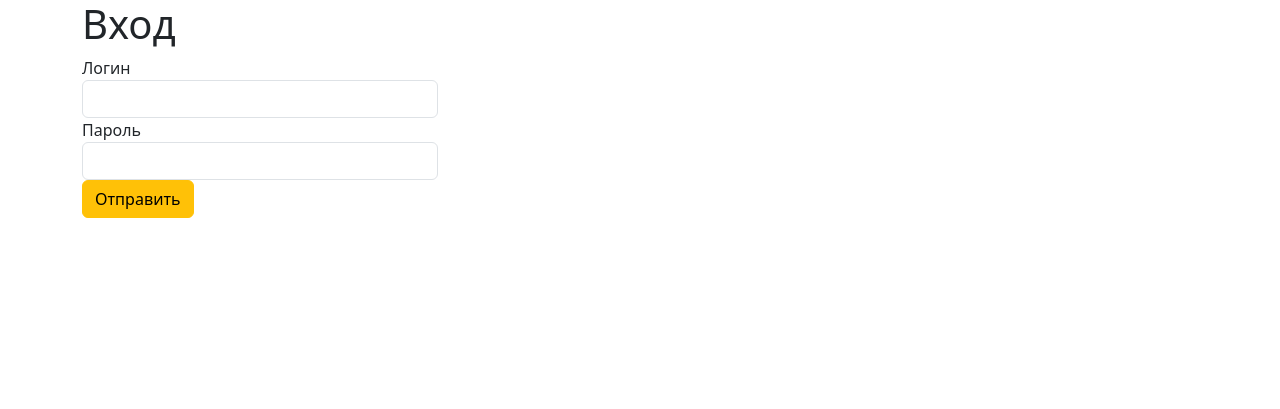
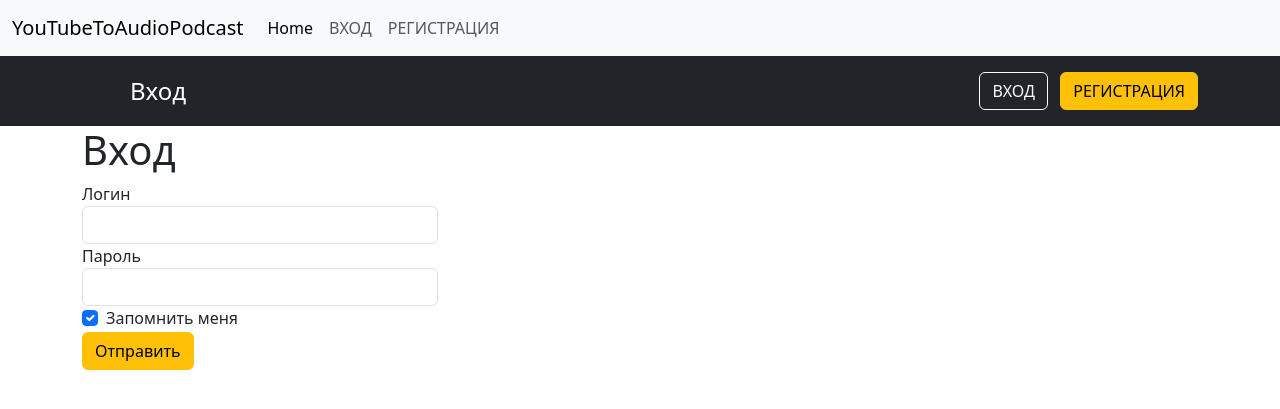
Before and after one commit to koolbasov/YouTubeToAudioPodcast, a Flask app: page /login in a window 1280 px wide. Shown: the top 409 px of the page. Run offline with Flask 2, Linux system fonts and the light colour scheme.

Commit message:
наследование шаблонов, создание админки, расширенный функционал логина

```diff
--- a/requirements.txt
+++ b/requirements.txt
@@ -1,5 +1,7 @@
 alembic==1.13.2
 beautifulsoup4==4.12.3
+black==24.4.2
+blinker==1.8.2
 Brotli==1.1.0
 certifi==2024.6.2
 charset-normalizer==3.3.2
--- a/webapp/__init__.py
+++ b/webapp/__init__.py
@@ -1,5 +1,5 @@
 from flask import Flask, render_template, flash, redirect, url_for
-from flask_login import LoginManager, login_user, logout_user
+from flask_login import LoginManager,current_user, login_required, login_user, logout_user
 
 from webapp.models import db, User
 from webapp.forms import LoginForm
@@ -24,6 +24,8 @@ def create_app():
 
     @app.route('/login')
     def login():
+        if current_user.is_authenticated:
+            return redirect(url_for('index'))
         title = 'Вход'
         login_form = LoginForm()
         return render_template('login.html', page_title=title, form=login_form)
@@ -34,7 +36,7 @@ def create_app():
         if form.validate_on_submit():
             user = User.query.filter_by(User.username == form.username.data).first()
             if user and user.check_password(form.password.data):
-                login_user(user)
+                login_user(user, remember=form.remember_me.data)
                 flash('Вы успешно зашли на сайт')
                 return redirect(url_for('index'))
 
@@ -47,4 +49,12 @@ def create_app():
         flash('Вы успешно разлогинились')
         return redirect(url_for('index'))
 
+    @app.route('/admin')
+    @login_required
+    def admin_index():
+        if current_user.is_admin:
+            return 'admin'
+        else:
+            return 'У вас нет прав администратора'
+
     return app
--- a/webapp/config.py
+++ b/webapp/config.py
@@ -1,3 +1,4 @@
+from datetime import timedelta
 import os
 basedir = os.path.abspath(os.path.dirname(__file__))
 
@@ -10,3 +11,5 @@ SQLALCHEMY_DATABASE_URI = 'sqlite:///' + os.path.join(basedir, '..', 'webapp.db'
 SQLALCHEMY_TRACK_MODIFICATIONS = False
 
 SECRET_KEY = "dh73920du2u02hfksjnfjsfh!@"
+
+REMEMBER_COOKIE_DURATION = timedelta(days=14)
--- a/webapp/forms.py
+++ b/webapp/forms.py
@@ -1,8 +1,9 @@
 from flask_wtf import FlaskForm
-from wtforms import StringField, PasswordField, SubmitField
+from wtforms import BooleanField, StringField, PasswordField, SubmitField
 from wtforms.validators import DataRequired
 
 class LoginForm(FlaskForm):
     username = StringField('Логин', validators=[DataRequired()], render_kw={"class": "form-control"})
     password = PasswordField('Пароль', validators=[DataRequired()], render_kw={"class": "form-control"})
+    remember_me = BooleanField('Запомнить меня', default=True, render_kw={"class": "form-check-input"})
     submit = SubmitField('Отправить', render_kw={"class": "btn btn-warning"})
--- a/webapp/models.py
+++ b/webapp/models.py
@@ -53,6 +53,10 @@ class User(db.Model, UserMixin):
     def check_password(self, password):
         return check_password_hash(self.password, password)
 
+    @property
+    def is_admin(self):
+        return self.role == 'admin'
+
     def __repr__(self):
         return '<User {}>'.format(self.user_name)
 
--- /dev/null
+++ b/webapp/templates/base.html
@@ -0,0 +1,22 @@
+<!doctype html>
+<html lang="ru">
+    <head>
+        <meta charset="utf-8">
+        <meta name="viewport" content="width=device-width, initial-scale=1">
+        <link href="https://cdn.jsdelivr.net/npm/bootstrap@5.3.0/dist/css/bootstrap.min.css" rel="stylesheet" integrity="sha384-9ndCyUaIbzAi2FUVXJi0CjmCapSmO7SnpJef0486qhLnuZ2cdeRhO02iuK6FUUVM" crossorigin="anonymous">
+
+        <title>{{ page_title }}</title>
+    </head>
+    <body>
+        {% include 'menu.html' %}
+        <div class="container">
+            <h1> {{page_title }}</h1>
+            {% block content %}{% endblock %}
+        </div>
+
+
+    <script src="https://cdn.jsdelivr.net/npm/bootstrap@5.3.0/dist/js/bootstrap.bundle.min.js" integrity="sha384-geWF76RCwLtnZ8qwWowPQNguL3RmwHVBC9FhGdlKrxdiJJigb/j/68SIy3Te4Bkz" crossorigin="anonymous"></script>
+    <script src="https://cdn.jsdelivr.net/npm/@popperjs/core@2.11.8/dist/umd/popper.min.js" integrity="sha384-I7E8VVD/ismYTF4hNIPjVp/Zjvgyol6VFvRkX/vR+Vc4jQkC+hVqc2pM8ODewa9r" crossorigin="anonymous"></script>
+    <script src="https://cdn.jsdelivr.net/npm/bootstrap@5.3.0/dist/js/bootstrap.min.js" integrity="sha384-fbbOQedDUMZZ5KreZpsbe1LCZPVmfTnH7ois6mU1QK+m14rQ1l2bGBq41eYeM/fS" crossorigin="anonymous"></script>
+    </body>
+</html>
--- a/webapp/templates/login.html
+++ b/webapp/templates/login.html
@@ -1,22 +1,6 @@
-<!doctype html>
-<html lang="ru">
-    <head>
-    <meta charset="utf-8">
-    <meta name="viewport" content="width=device-width, initial-scale=1">
-    <title>{{ page_title }}</title>
-    <link href="https://cdn.jsdelivr.net/npm/bootstrap@5.3.0/dist/css/bootstrap.min.css" rel="stylesheet" integrity="sha384-9ndCyUaIbzAi2FUVXJi0CjmCapSmO7SnpJef0486qhLnuZ2cdeRhO02iuK6FUUVM" crossorigin="anonymous">
-  </head>
-  <body>
+{% extends "base.html" %}
 
-    <script src="https://cdn.jsdelivr.net/npm/bootstrap@5.3.0/dist/js/bootstrap.bundle.min.js" integrity="sha384-geWF76RCwLtnZ8qwWowPQNguL3RmwHVBC9FhGdlKrxdiJJigb/j/68SIy3Te4Bkz" crossorigin="anonymous"></script>
-    <script src="https://cdn.jsdelivr.net/npm/@popperjs/core@2.11.8/dist/umd/popper.min.js" integrity="sha384-I7E8VVD/ismYTF4hNIPjVp/Zjvgyol6VFvRkX/vR+Vc4jQkC+hVqc2pM8ODewa9r" crossorigin="anonymous"></script>
-    <script src="https://cdn.jsdelivr.net/npm/bootstrap@5.3.0/dist/js/bootstrap.min.js" integrity="sha384-fbbOQedDUMZZ5KreZpsbe1LCZPVmfTnH7ois6mU1QK+m14rQ1l2bGBq41eYeM/fS" crossorigin="anonymous"></script>
-  </body>
-</html>
-
-    <title>{{ page_title }}</title>
-    <div class="container">
-    <h1> {{page_title }}</h1>
+{% block content %}
     <div class="row">
         <div class="col-4">
             {% with messages = get_flashed_messages() %}
@@ -38,7 +22,14 @@
                     {{ form.password.label }}
                     {{ form.password() }}
                 </div>
+                <div class="form-group form-check">
+                    {{ form.remember_me() }}
+                    {{ form.remember_me.label(class_='form-check-label') }}
+                </div>
                 {{ form.submit }}
             </form>
     </div>
-        <div class="col-4"></div>
+        <div class="col-8">
+
+        </div>
+{% endblock %}
--- a/webapp/templates/menu.html
+++ b/webapp/templates/menu.html
@@ -1,18 +1,25 @@
-<!doctype html>
-<html lang="ru">
-    <head>
-    <meta charset="utf-8">
-    <meta name="viewport" content="width=device-width, initial-scale=1">
-    <title>{{ page_title }}</title>
-    <link href="https://cdn.jsdelivr.net/npm/bootstrap@5.3.0/dist/css/bootstrap.min.css" rel="stylesheet" integrity="sha384-9ndCyUaIbzAi2FUVXJi0CjmCapSmO7SnpJef0486qhLnuZ2cdeRhO02iuK6FUUVM" crossorigin="anonymous">
-  </head>
-  <body>
+<nav class="navbar navbar-expand-lg bg-body-tertiary">
+  <div class="container-fluid">
+    <a class="navbar-brand" href="#">YouTubeToAudioPodcast</a>
+    <button class="navbar-toggler" type="button" data-bs-toggle="collapse" data-bs-target="#navbarSupportedContent" aria-controls="navbarSupportedContent" aria-expanded="false" aria-label="Toggle navigation">
+      <span class="navbar-toggler-icon"></span>
+    </button>
 
-    <script src="https://cdn.jsdelivr.net/npm/bootstrap@5.3.0/dist/js/bootstrap.bundle.min.js" integrity="sha384-geWF76RCwLtnZ8qwWowPQNguL3RmwHVBC9FhGdlKrxdiJJigb/j/68SIy3Te4Bkz" crossorigin="anonymous"></script>
-    <script src="https://cdn.jsdelivr.net/npm/@popperjs/core@2.11.8/dist/umd/popper.min.js" integrity="sha384-I7E8VVD/ismYTF4hNIPjVp/Zjvgyol6VFvRkX/vR+Vc4jQkC+hVqc2pM8ODewa9r" crossorigin="anonymous"></script>
-    <script src="https://cdn.jsdelivr.net/npm/bootstrap@5.3.0/dist/js/bootstrap.min.js" integrity="sha384-fbbOQedDUMZZ5KreZpsbe1LCZPVmfTnH7ois6mU1QK+m14rQ1l2bGBq41eYeM/fS" crossorigin="anonymous"></script>
-  </body>
-</html>
+    <div class="collapse navbar-collapse" id="navbarSupportedContent">
+      <ul class="navbar-nav me-auto mb-2 mb-lg-0">
+        <li class="nav-item">
+          <a class="nav-link active" aria-current="page" href="#">Home</a>
+        </li>
+        <li class="nav-item">
+          <a class="nav-link" href="{{ url_for('login') }}">ВХОД</a>
+        </li>
+        <li class="nav-item">
+          <a class="nav-link" href="#">РЕГИСТРАЦИЯ</a>
+        </li>
+      </ul>
+
+    </div>
+</nav>
 
 <header class="p-3 bg-dark text-white">
     <div class="container">
```
